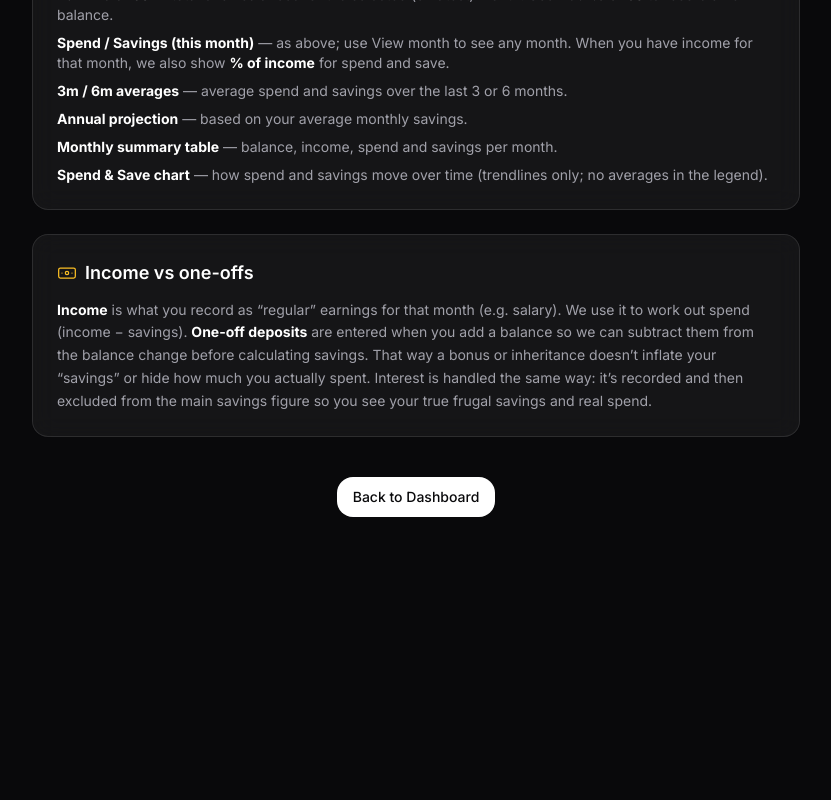
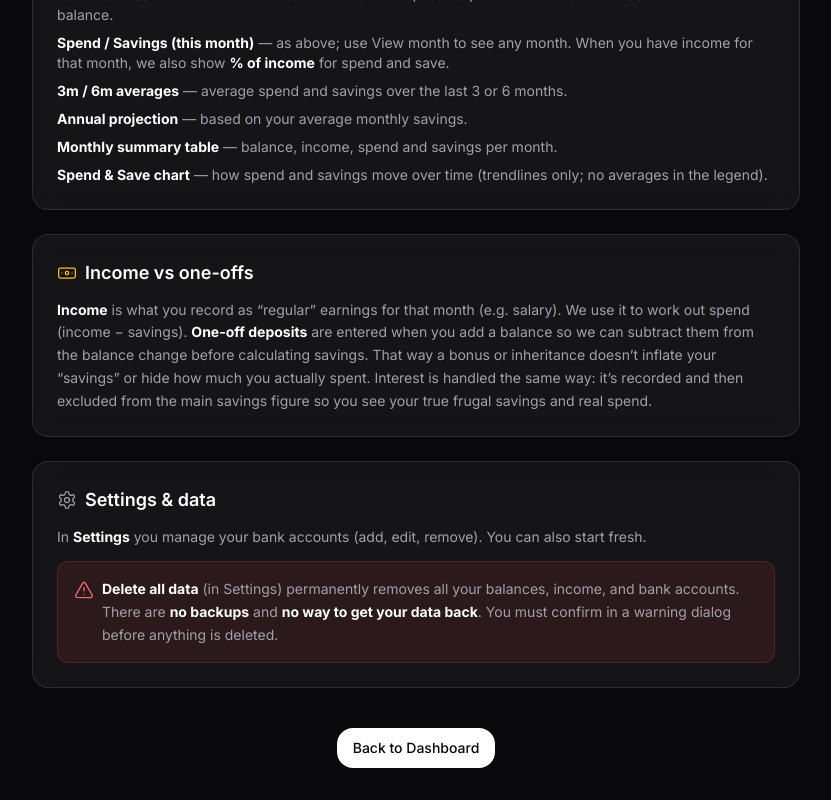
Before and after one commit to sjminney/bank-balance, a Next.js app: page /help in a window 1280 px wide. Shown: the part 1187-1987 px from the top of the page, without its empty margins (224-1055 px from the left). Before the commit the page ends 1736 px from the top, so only its background shows below. Built offline with nearby package versions, Linux system fonts and the light colour scheme.

Commit message:
updated help

```diff
--- a/app/help/page.tsx
+++ b/app/help/page.tsx
@@ -2,7 +2,7 @@
 
 import { motion } from "framer-motion";
 import Link from "next/link";
-import { ArrowLeft, BookOpen, Wallet, Banknote, TrendingUp, Target, HelpCircle } from "lucide-react";
+import { ArrowLeft, BookOpen, Wallet, Banknote, TrendingUp, Target, HelpCircle, Settings, AlertTriangle } from "lucide-react";
 import { Button } from "@/components/ui/button";
 
 export default function HelpPage() {
@@ -169,6 +169,30 @@ export default function HelpPage() {
               excluded from the main savings figure so you see your true frugal savings and real spend.
             </p>
           </motion.section>
+
+          {/* Settings & delete all data */}
+          <motion.section
+            initial={{ opacity: 0, y: 12 }}
+            animate={{ opacity: 1, y: 0 }}
+            transition={{ delay: 0.3 }}
+            className="glass rounded-2xl p-6"
+          >
+            <h2 className="text-lg font-semibold text-white flex items-center gap-2 mb-3">
+              <Settings className="w-5 h-5 text-muted-foreground" strokeWidth={1.5} />
+              Settings & data
+            </h2>
+            <p className="text-sm text-muted-foreground leading-relaxed mb-3">
+              In <strong className="text-white">Settings</strong> you manage your bank accounts (add, edit, remove). You can also start fresh.
+            </p>
+            <div className="p-4 rounded-xl bg-red-500/10 border border-red-500/20">
+              <p className="text-sm text-muted-foreground leading-relaxed flex gap-2">
+                <AlertTriangle className="w-5 h-5 text-red-400 shrink-0 mt-0.5" strokeWidth={1.5} />
+                <span>
+                  <strong className="text-white">Delete all data</strong> (in Settings) permanently removes all your balances, income, and bank accounts. There are <strong className="text-white">no backups</strong> and <strong className="text-white">no way to get your data back</strong>. You must confirm in a warning dialog before anything is deleted.
+                </span>
+              </p>
+            </div>
+          </motion.section>
         </div>
 
         <div className="mt-10 flex justify-center">
```
